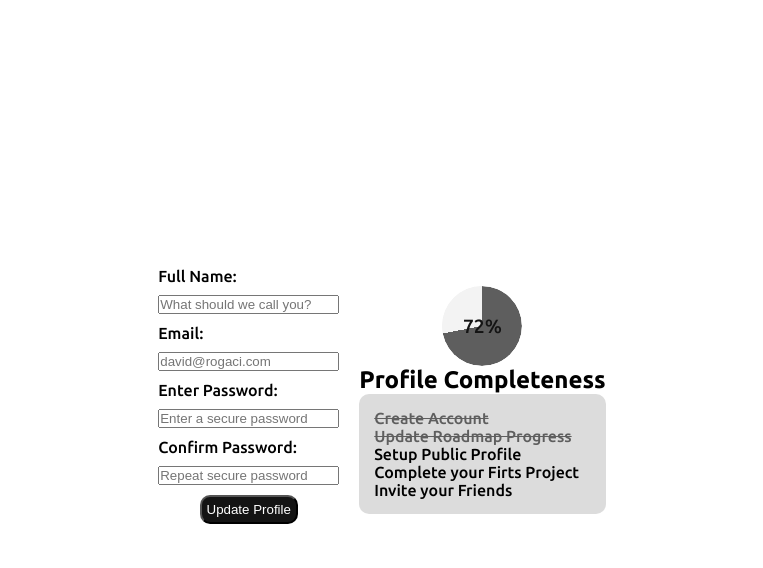
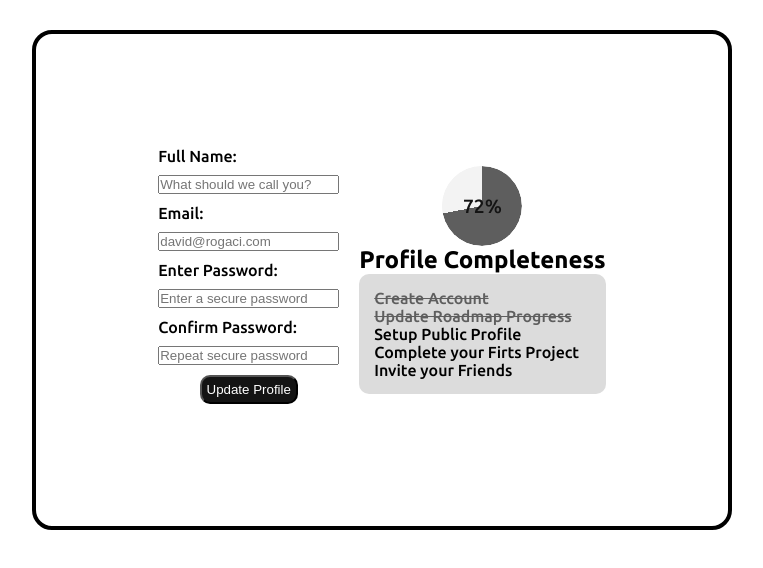
Before and after one commit to davidrogaci/Accessible-Form-UI, a plain HTML site: page index.html in a window 1280 px wide. Shown: the whole page, without its empty margins (258-1021 px from the left). Drawn offline with Linux system fonts and the light colour scheme.

Commit message:
Ajuste en el boton de Update Profile y se agrega un borde para delimitar el formulario

```diff
--- a/style.css
+++ b/style.css
@@ -15,13 +15,15 @@
   flex-direction: row;
   justify-content: center;
   align-items: center;
-  margin: 0 auto;
+  margin: 30px auto;
   width: 700px;
-  height: 100dvh;
+  height: 500px;
   gap: 20px;
   font-family: "Ubuntu";
   font-size: 16px;
   font-weight: 500;
+  border: 4px solid black;
+  border-radius: 20px;
 }
 
 form {
@@ -40,6 +42,7 @@ button {
   align-content: center;
   justify-content: center;
   margin: 10px auto;
+  cursor: pointer;
 }
 
 /* ESTILOS PARA LOS ELEMENTOS DEL PROGRESS BAR */
```
